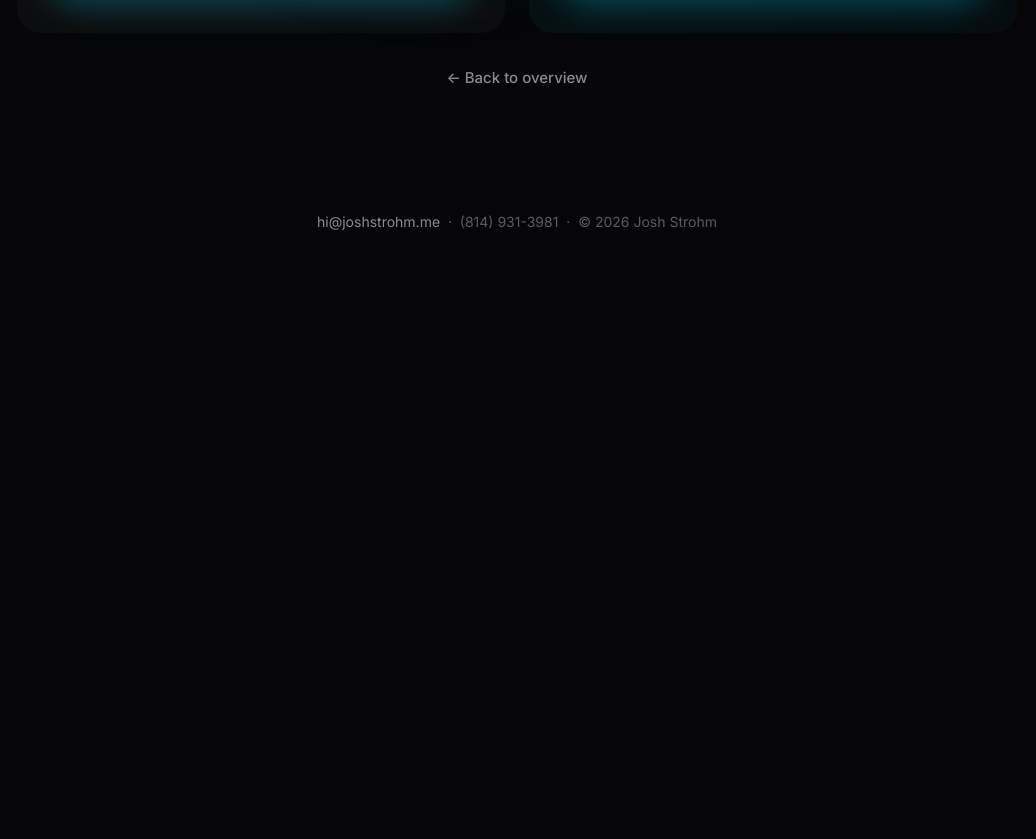
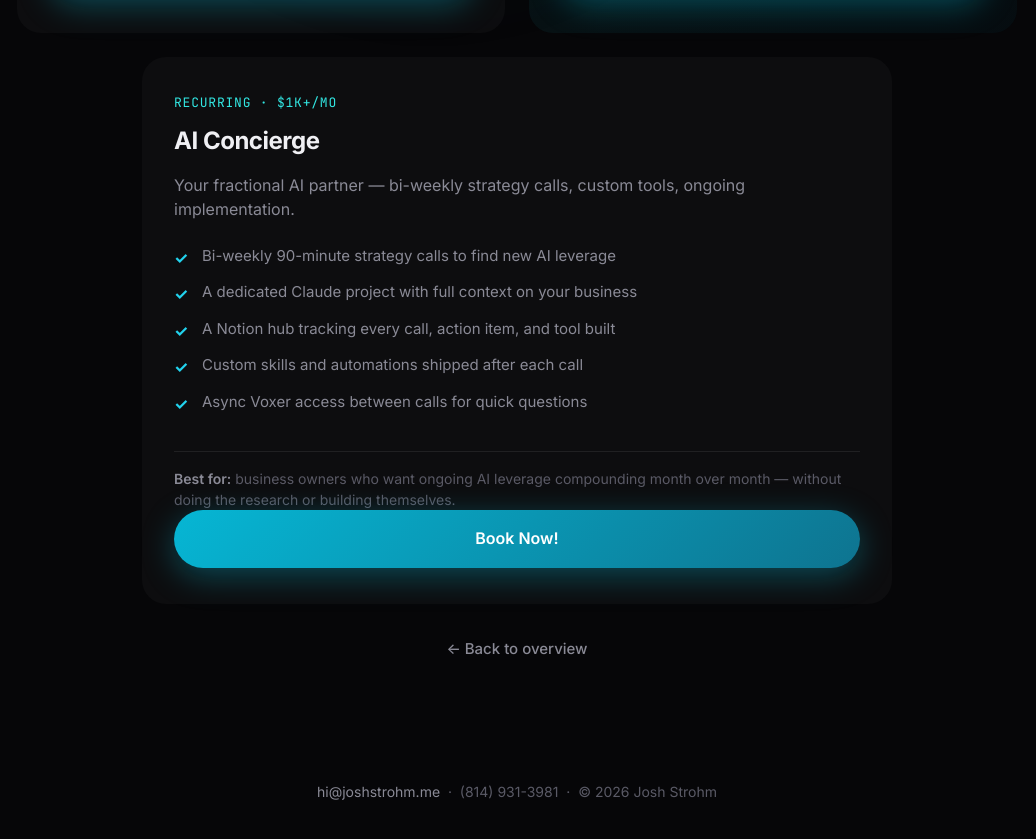
Before and after one commit to josh-strohm/ai-assessment-landing-page, a plain HTML site: page booking/index.html in a window 1280 px wide. Shown: the part 927-1766 px from the top of the page, without its empty margins (123-1159 px from the left). Before the commit the page ends 1200 px from the top, so only its background shows below. Drawn offline with Linux system fonts and the light colour scheme.

Commit message:
Add AI Concierge card to the booking page
Adds a third option card for the AI Concierge monthly service below
the existing $99 mini and $999 paid assessment cards. Content
mirrors the Concierge section of the AI Services Playbook.

Card content:
- Eyebrow: "RECURRING · $1K+/MO" (matches the playbook's $1K+/mo
  range, which rises $300–$500 per new client)
- Title: "AI Concierge"
- Tagline: "Your fractional AI partner — bi-weekly strategy calls,
  custom tools, ongoing implementation."
- Five list items covering the playbook's deliverables: bi-weekly
  90-min strategy calls, a dedicated Claude project, a Notion hub,
  post-call custom skills/automations, and async Voxer access
- "Best for" targeting business owners who want ongoing AI leverage
  compounding month over month
- CTA button ("Book Now!") links to https://cal.com/josh-strohm/ai-concierge

Layout:
- New card lives in a separate .concierge-wrapper below the existing
  .session-options 2-col grid, so the original cards' grid and
  styling are untouched.
- Wrapper is max-width 1000px (same as the grid above), uses
  display:flex with justify-content:center to center the card.
- Card width is 75% of the wrapper, which is exactly 1.5x the
  per-card width in the 50/50 grid above (1.5 * 50% = 75%).
- On mobile (max-width 800px) the card width drops to 100% to match
  the existing responsive behavior of the other two cards.

Also updated the calendar-section subhead from "Two ways to start.
... Both sessions run on Google Meet." to "Three ways to start.
... Sessions run on Google Meet." to reflect the new option.

The Concierge card deliberately does NOT have the "featured" (teal
gradient) class that the $999 paid card has — keeping the gradient
on a single card avoids splitting visual attention between two
"premium" options. The Concierge card stands out via its larger
size and centered placement. Easy to add the class later if the
gradient look is preferred.

```diff
--- a/booking/index.html
+++ b/booking/index.html
@@ -1057,8 +1057,21 @@
             color: var(--text-muted);
             font-weight: 600;
         }
+
+        /* AI Concierge card — sits below the other two, centered, 1.5x the
+           width of a single card in the 2-col grid above (50% → 75%). */
+        .concierge-wrapper {
+            max-width: 1000px;
+            margin: 24px auto 0;
+            display: flex;
+            justify-content: center;
+        }
+        .option-card-concierge {
+            width: 75%;
+        }
         @media (max-width: 800px) {
             .session-options { grid-template-columns: 1fr; }
+            .option-card-concierge { width: 100%; }
         }
     </style>
 </head>
@@ -1086,7 +1099,7 @@
             <div class="calendar-header">
                 <span class="calendar-section-tag">BOOK YOUR SESSION</span>
                 <h2 class="calendar-title">Pick a Time That Works for You</h2>
-                <p class="calendar-sub">Two ways to start. Pick the option that fits where your business is today. Both sessions run on Google Meet.</p>
+                <p class="calendar-sub">Three ways to start. Pick the option that fits where your business is today. Sessions run on Google Meet.</p>
             </div>
 
             <div class="session-options">
@@ -1122,6 +1135,26 @@
                     </a>
                 </div>
             </div>
+
+            <div class="concierge-wrapper">
+                <div class="option-card option-card-concierge">
+                    <div class="option-eyebrow">RECURRING &middot; $1K+/MO</div>
+                    <h3 class="option-title">AI Concierge</h3>
+                    <p class="option-tagline">Your fractional AI partner &mdash; bi-weekly strategy calls, custom tools, ongoing implementation.</p>
+                    <ul class="option-list">
+                        <li>Bi-weekly 90-minute strategy calls to find new AI leverage</li>
+                        <li>A dedicated Claude project with full context on your business</li>
+                        <li>A Notion hub tracking every call, action item, and tool built</li>
+                        <li>Custom skills and automations shipped after each call</li>
+                        <li>Async Voxer access between calls for quick questions</li>
+                    </ul>
+                    <p class="option-bestfor"><strong>Best for:</strong> business owners who want ongoing AI leverage compounding month over month &mdash; without doing the research or building themselves.</p>
+                    <a href="https://cal.com/josh-strohm/ai-concierge" class="btn btn-primary" style="margin-top: auto; display: flex; justify-content: center; width: 100%;">
+                        Book Now!
+                    </a>
+                </div>
+            </div>
+
             <div class="calendar-back">
                 <a href="../index.html">&larr; Back to overview</a>
             </div>
```
